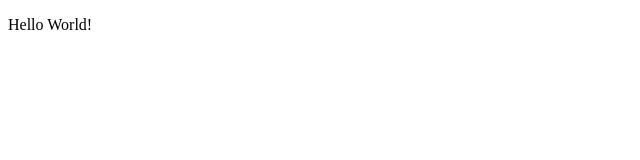
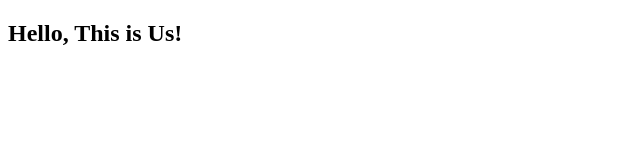
Before and after one commit to RSalehin24/microverse-challenge-03, a plain HTML site: page index.html in a window 1280 px wide. Shown: the whole page, without its empty margins (0-640 px from the left). Drawn offline with Linux system fonts and the light colour scheme.

Commit message:
features 01 and 02

```diff
--- a/index.html
+++ b/index.html
@@ -9,7 +9,11 @@
   <body>
     <script src="https://cdn.freecodecamp.org/testable-projects-fcc/v1/bundle.js"></script>
 
-    <p>Hello World!</p>
+    <section id="welcome-section">
+      <h1>
+        Hello, This is Us!
+      </h1>
+    </section>
 
     <script  src="js/index.js"></script>
   </body>
```
